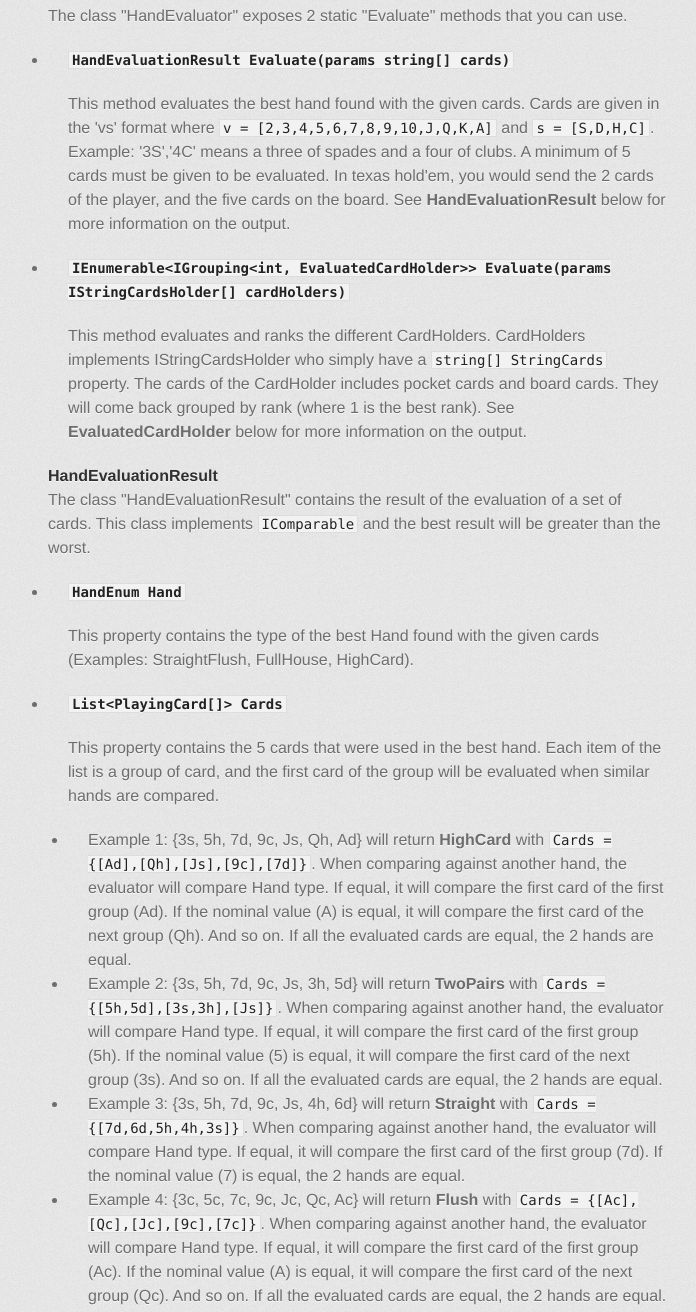
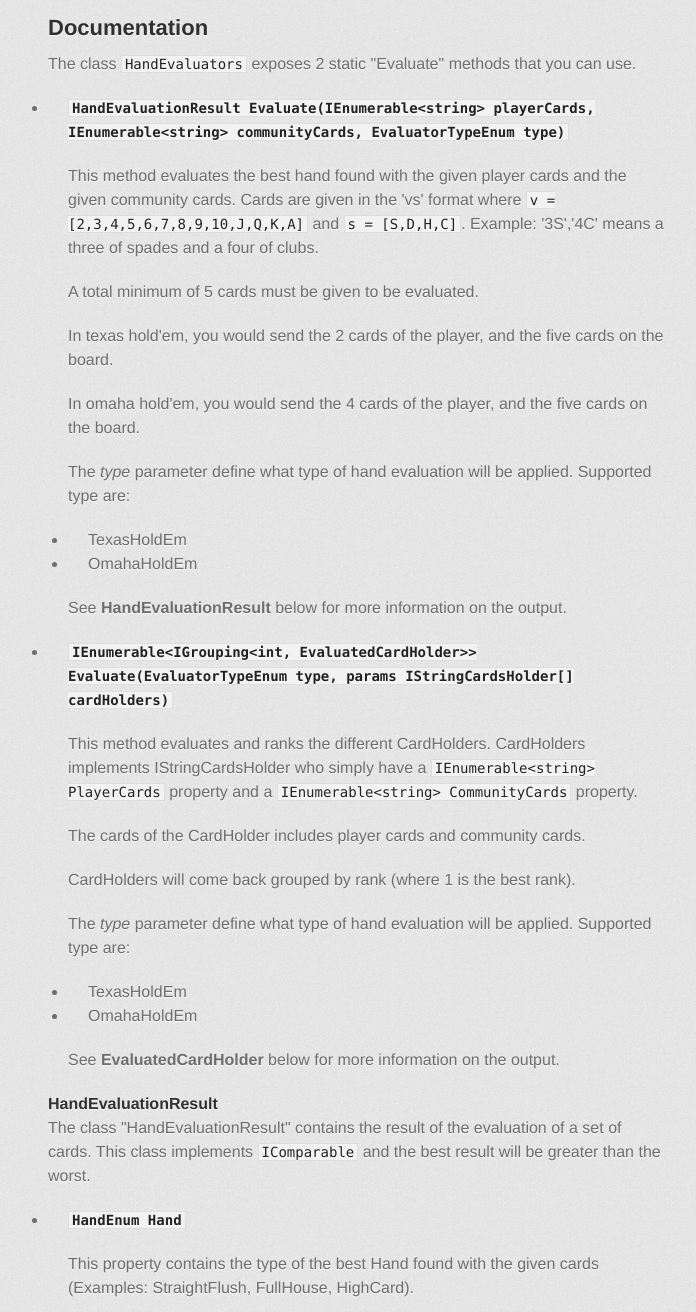
Before and after one commit to BluffinMuffin/HandEvaluator, a plain HTML site: page index.html in a window 1280 px wide. Shown: the part 1027-2339 px from the top of the page, without its empty margins (282-978 px from the left). Drawn offline with Linux system fonts and the light colour scheme; a web font is replaced by a local one.

```diff
--- a/index.html
+++ b/index.html
@@ -48,10 +48,13 @@
 </ul>
 
 <h4>
-<a id="current-version-100--2015-06-28" class="anchor" href="#current-version-100--2015-06-28" aria-hidden="true"><span class="octicon octicon-link"></span></a>Current Version: <strong><a href="https://github.com/Ericmas001/BluffinMuffin.HandEvaluator/releases/tag/v1.0.0">1.0.0</a></strong>  (2015-06-28)</h4>
+<a id="current-version-200-2015-07-08" class="anchor" href="#current-version-200-2015-07-08" aria-hidden="true"><span class="octicon octicon-link"></span></a>Current Version: *<em><a href="https://github.com/Ericmas001/BluffinMuffin.HandEvaluator/releases/tag/v2.0.0">2.0.0</a> *(2015-07-08)</em>
+</h4>
 
 <ul>
-<li>First version.</li>
+<li>Making distinction between PlayerCards and ComunityCards</li>
+<li>Asking for Evaluation Type</li>
+<li>Adding Supports for Omaha Poker Evaluation</li>
 <li><em><a href="https://github.com/Ericmas001/BluffinMuffin.HandEvaluator/blob/master/CHANGELOG.md">Full changelog ...</a></em></li>
 </ul>
 
@@ -64,18 +67,48 @@
 <h2>
 <a id="documentation" class="anchor" href="#documentation" aria-hidden="true"><span class="octicon octicon-link"></span></a>Documentation</h2>
 
-<p>The class "HandEvaluator" exposes 2 static "Evaluate" methods that you can use.</p>
+<p>The class <code>HandEvaluators</code> exposes 2 static "Evaluate" methods that you can use.</p>
 
 <ul>
 <li>
-<p><strong><code>HandEvaluationResult Evaluate(params string[] cards)</code></strong></p>
+<p><strong><code>HandEvaluationResult Evaluate(IEnumerable&lt;string&gt; playerCards, IEnumerable&lt;string&gt; communityCards, EvaluatorTypeEnum type)</code></strong></p>
 
-<p>This method evaluates the best hand found with the given cards. Cards are given in the 'vs' format where <code>v = [2,3,4,5,6,7,8,9,10,J,Q,K,A]</code> and <code>s = [S,D,H,C]</code>. Example: '3S','4C' means a three of spades and a four of clubs. A minimum of 5 cards must be given to be evaluated. In texas hold'em, you would send the 2 cards of the player, and the five cards on the board. See <strong>HandEvaluationResult</strong> below for more information on the output.</p>
+<p>This method evaluates the best hand found with the given player cards and the given community cards. Cards are given in the 'vs' format where <code>v = [2,3,4,5,6,7,8,9,10,J,Q,K,A]</code> and <code>s = [S,D,H,C]</code>. Example: '3S','4C' means a three of spades and a four of clubs. </p>
+
+<p>A total minimum of 5 cards must be given to be evaluated. </p>
+
+<p>In texas hold'em, you would send the 2 cards of the player, and the five cards on the board. </p>
+
+<p>In omaha hold'em, you would send the 4 cards of the player, and the five cards on the board. </p>
+
+<p>The <em>type</em> parameter define what type of hand evaluation will be applied.
+Supported type are:</p>
+
+<ul>
+<li>TexasHoldEm</li>
+<li>OmahaHoldEm </li>
+</ul>
+
+<p>See <strong>HandEvaluationResult</strong> below for more information on the output.</p>
 </li>
 <li>
-<p><strong><code>IEnumerable&lt;IGrouping&lt;int, EvaluatedCardHolder&gt;&gt; Evaluate(params IStringCardsHolder[] cardHolders)</code></strong></p>
+<p><strong><code>IEnumerable&lt;IGrouping&lt;int, EvaluatedCardHolder&gt;&gt; Evaluate(EvaluatorTypeEnum type, params IStringCardsHolder[] cardHolders)</code></strong></p>
 
-<p>This method evaluates and ranks the different CardHolders. CardHolders implements IStringCardsHolder who simply have a <code>string[] StringCards</code> property. The cards of the CardHolder includes pocket cards and board cards. They will come back grouped by rank (where 1 is the best rank). See <strong>EvaluatedCardHolder</strong> below for more information on the output.</p>
+<p>This method evaluates and ranks the different CardHolders. CardHolders implements IStringCardsHolder who simply have a <code>IEnumerable&lt;string&gt; PlayerCards</code> property and a <code>IEnumerable&lt;string&gt; CommunityCards</code> property. </p>
+
+<p>The cards of the CardHolder includes player cards and community cards. </p>
+
+<p>CardHolders will come back grouped by rank (where 1 is the best rank). </p>
+
+<p>The <em>type</em> parameter define what type of hand evaluation will be applied.
+Supported type are:</p>
+
+<ul>
+<li>TexasHoldEm</li>
+<li>OmahaHoldEm </li>
+</ul>
+
+<p>See <strong>EvaluatedCardHolder</strong> below for more information on the output.</p>
 </li>
 </ul>
 
@@ -93,13 +126,13 @@
 <li>
 <p><strong><code>List&lt;PlayingCard[]&gt; Cards</code></strong></p>
 
-<p>This property contains the 5 cards that were used in the best hand. Each item of the list is a group of card, and the first card of the group will be evaluated when similar hands are compared.</p>
+<p>This property contains the 5 cards that were used in the best hand. Each item of the list is a group of card, and the first card of the group will be evaluated when similar hands are compared. The following examples are based on the "TexasHoldem" evaluation</p>
 
 <ul>
-<li>Example 1: {3s, 5h, 7d, 9c, Js, Qh, Ad} will return <strong>HighCard</strong> with <code>Cards = {[Ad],[Qh],[Js],[9c],[7d]}</code>. When comparing against another hand, the evaluator will compare Hand type. If equal, it will compare the first card of the first group (Ad). If the nominal value (A) is equal, it will compare the first card of the next group (Qh). And so on. If all the evaluated cards are equal, the 2 hands are equal.</li>
-<li>Example 2: {3s, 5h, 7d, 9c, Js, 3h, 5d} will return <strong>TwoPairs</strong> with <code>Cards = {[5h,5d],[3s,3h],[Js]}</code>. When comparing against another hand, the evaluator will compare Hand type. If equal, it will compare the first card of the first group (5h). If the nominal value (5) is equal, it will compare the first card of the next group (3s). And so on. If all the evaluated cards are equal, the 2 hands are equal.</li>
-<li>Example 3: {3s, 5h, 7d, 9c, Js, 4h, 6d} will return <strong>Straight</strong> with <code>Cards = {[7d,6d,5h,4h,3s]}</code>. When comparing against another hand, the evaluator will compare Hand type. If equal, it will compare the first card of the first group (7d). If the nominal value (7) is equal, the 2 hands are equal.</li>
-<li>Example 4: {3c, 5c, 7c, 9c, Jc, Qc, Ac} will return <strong>Flush</strong> with <code>Cards = {[Ac],[Qc],[Jc],[9c],[7c]}</code>. When comparing against another hand, the evaluator will compare Hand type. If equal, it will compare the first card of the first group (Ac). If the nominal value (A) is equal, it will compare the first card of the next group (Qc). And so on. If all the evaluated cards are equal, the 2 hands are equal.</li>
+<li>Example 1: {3s, 5h}, {7d, 9c, Js, Qh, Ad} will return <strong>HighCard</strong> with <code>Cards = {[Ad],[Qh],[Js],[9c],[7d]}</code>. When comparing against another hand, the evaluator will compare Hand type. If equal, it will compare the first card of the first group (Ad). If the nominal value (A) is equal, it will compare the first card of the next group (Qh). And so on. If all the evaluated cards are equal, the 2 hands are equal.</li>
+<li>Example 2: {3s, 5h}, { 7d, 9c, Js, 3h, 5d} will return <strong>TwoPairs</strong> with <code>Cards = {[5h,5d],[3s,3h],[Js]}</code>. When comparing against another hand, the evaluator will compare Hand type. If equal, it will compare the first card of the first group (5h). If the nominal value (5) is equal, it will compare the first card of the next group (3s). And so on. If all the evaluated cards are equal, the 2 hands are equal.</li>
+<li>Example 3: {3s, 5h}, { 7d, 9c, Js, 4h, 6d} will return <strong>Straight</strong> with <code>Cards = {[7d,6d,5h,4h,3s]}</code>. When comparing against another hand, the evaluator will compare Hand type. If equal, it will compare the first card of the first group (7d). If the nominal value (7) is equal, the 2 hands are equal.</li>
+<li>Example 4: {3c, 5c}, { 7c, 9c, Jc, Qc, Ac} will return <strong>Flush</strong> with <code>Cards = {[Ac],[Qc],[Jc],[9c],[7c]}</code>. When comparing against another hand, the evaluator will compare Hand type. If equal, it will compare the first card of the first group (Ac). If the nominal value (A) is equal, it will compare the first card of the next group (Qc). And so on. If all the evaluated cards are equal, the 2 hands are equal.</li>
 </ul>
 </li>
 </ul>
```
Also changed, not shown: params.json (+1 -1 lines).
